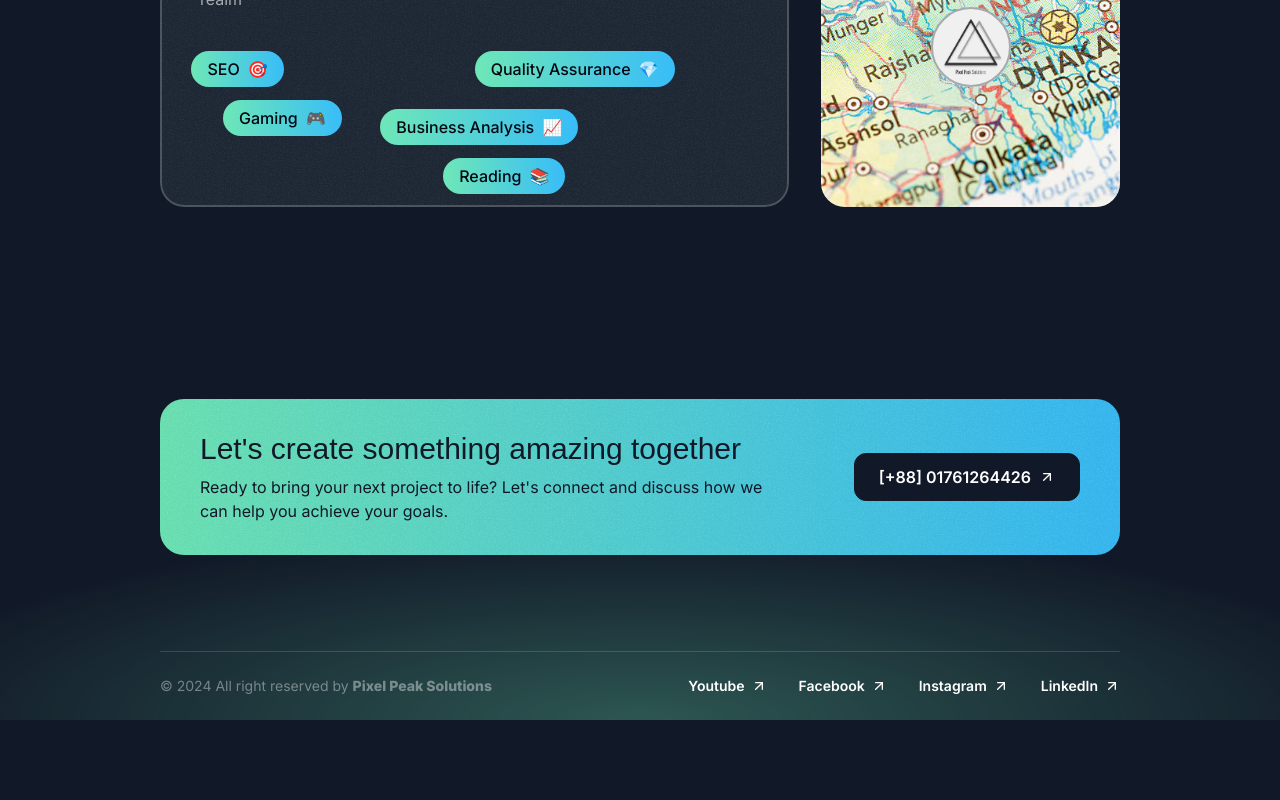
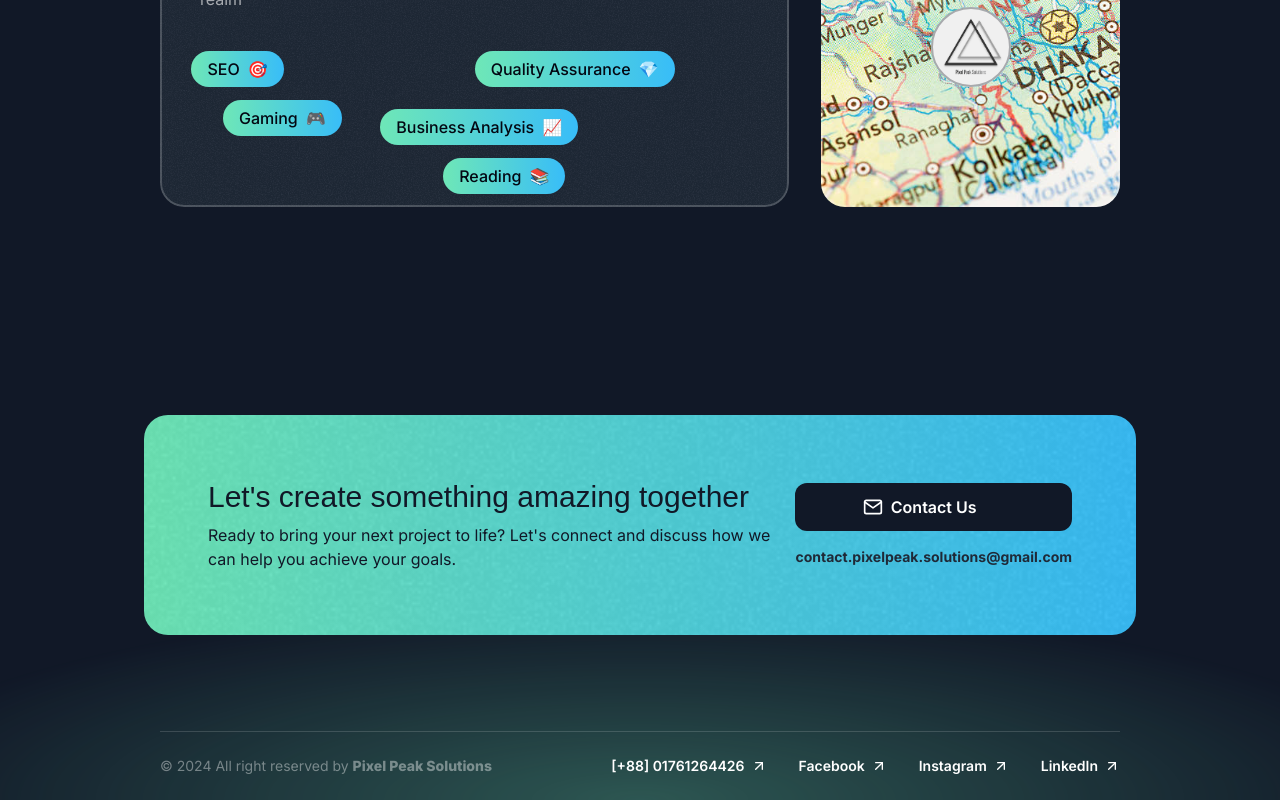
Before and after one commit to Pixel-Peak-Solutions-Ltd/pixel-peak-solutions-website, a Next.js app: page / in a window 1280 px wide. Shown: the part 6206-7006 px from the top of the page. Before the commit the page ends 6926 px from the top, so only its background shows below. Built offline with nearby package versions, Linux system fonts and the light colour scheme; a web font is replaced by a local one.

Commit message:
Redesign the contact section

```diff
--- a/src/sections/Contact.tsx
+++ b/src/sections/Contact.tsx
@@ -1,19 +1,28 @@
+import EmailIcon from '@/assets/icons/email.svg';
+import grainImage from '@/assets/images/grain.jpg';
 import ArrowUpRightIcon from '@/assets/icons/arrow-up-right.svg';
-import grainImage from '@/assets/images/grain.jpg';
+import Link from 'next/link';
 
 export const ContactSection = () => {
+  const email = 'contact.pixelpeak.solutions@gmail.com';
+  const subject = 'Inquiry from Website';
+  const body = 'Hello, I would like to discuss a project...';
+
+  const gmailUrl = `https://mail.google.com/mail/?view=cm&fs=1&to=${email}&su=${encodeURIComponent(
+    subject
+  )}&body=${encodeURIComponent(body)}`;
+
   return (
-    <div id="contact" className="py-16 pt-12 lg:py-24 lg:pt-20">
-      <div className="container">
-        <div className="bg-gradient-to-r from-emerald-300 to-sky-400 text-gray-900 py-8 px-10 rounded-3xl text-center md:text-left relative overflow-hidden z-0">
+    <section id="contact" className="py-12 lg:py-24">
+      <div className="container px-4 mx-auto">
+        <div className="relative overflow-hidden rounded-3xl bg-gradient-to-r from-emerald-300 to-sky-400 p-6 sm:p-10 lg:p-16 text-gray-900 z-0">
           <div
-            className="absolute inset-0 opacity-5 -z-10"
-            style={{
-              backgroundImage: `url(${grainImage.src})`,
-            }}
-          ></div>
-          <div className="flex flex-col md:flex-row gap-8 md:gap-16 items-center">
-            <div>
+            className="absolute inset-0 opacity-5 bg-cover bg-center"
+            style={{ backgroundImage: `url(${grainImage.src})` }}
+          />
+
+          <div className="relative z-10 flex flex-col items-center lg:flex-row lg:justify-between">
+            <div className="text-center lg:text-left mb-8 lg:mb-0 lg:max-w-xl">
               <h2 className="font-serif text-2xl md:text-3xl">
                 Let&apos;s create something amazing together
               </h2>
@@ -22,17 +31,27 @@ export const ContactSection = () => {
                 discuss how we can help you achieve your goals.
               </p>
             </div>
-            <div>
-              <button className="text-white bg-gray-900 inline-flex items-center px-6 h-12 rounded-xl gap-2 w-max border border-gray-900">
-                <span className="font-semibold">[+88] 01761264426</span>
-                <span>
-                  <ArrowUpRightIcon className="size-4" />
+
+            <div className="w-full lg:w-auto">
+              <Link
+                href={gmailUrl}
+                target="_blank"
+                rel="noopener noreferrer"
+                className="group flex items-center justify-center w-full lg:w-auto px-6 py-3 text-white bg-gray-900 rounded-xl transition-all duration-300 hover:bg-gray-800 hover:shadow-lg"
+              >
+                <EmailIcon className="w-5 h-5 mr-2" />
+                <span className="font-semibold text-sm sm:text-base">
+                  Contact Us
                 </span>
-              </button>
+                <ArrowUpRightIcon className="w-5 h-5 ml-2 opacity-0 group-hover:opacity-100 transition-opacity duration-300" />
+              </Link>
+              <p className="mt-4 font-bold text-center text-gray-800 text-xs sm:text-sm">
+                contact.pixelpeak.solutions@gmail.com
+              </p>
             </div>
           </div>
         </div>
       </div>
-    </div>
+    </section>
   );
 };
--- a/src/sections/Footer.tsx
+++ b/src/sections/Footer.tsx
@@ -2,7 +2,7 @@ import ArrowUpRight from '@/assets/icons/arrow-up-right.svg';
 import Link from 'next/link';
 
 const footerLinks = [
-  { title: 'Youtube', href: '#' },
+  { title: '[+88] 01761264426', href: '#' },
   { title: 'Facebook', href: '#' },
   { title: 'Instagram', href: 'https://www.instagram.com/pixelpeak_it/' },
   { title: 'LinkedIn', href: '#' },
```
Also changed, not shown: src/assets/icons/email.svg (added).
